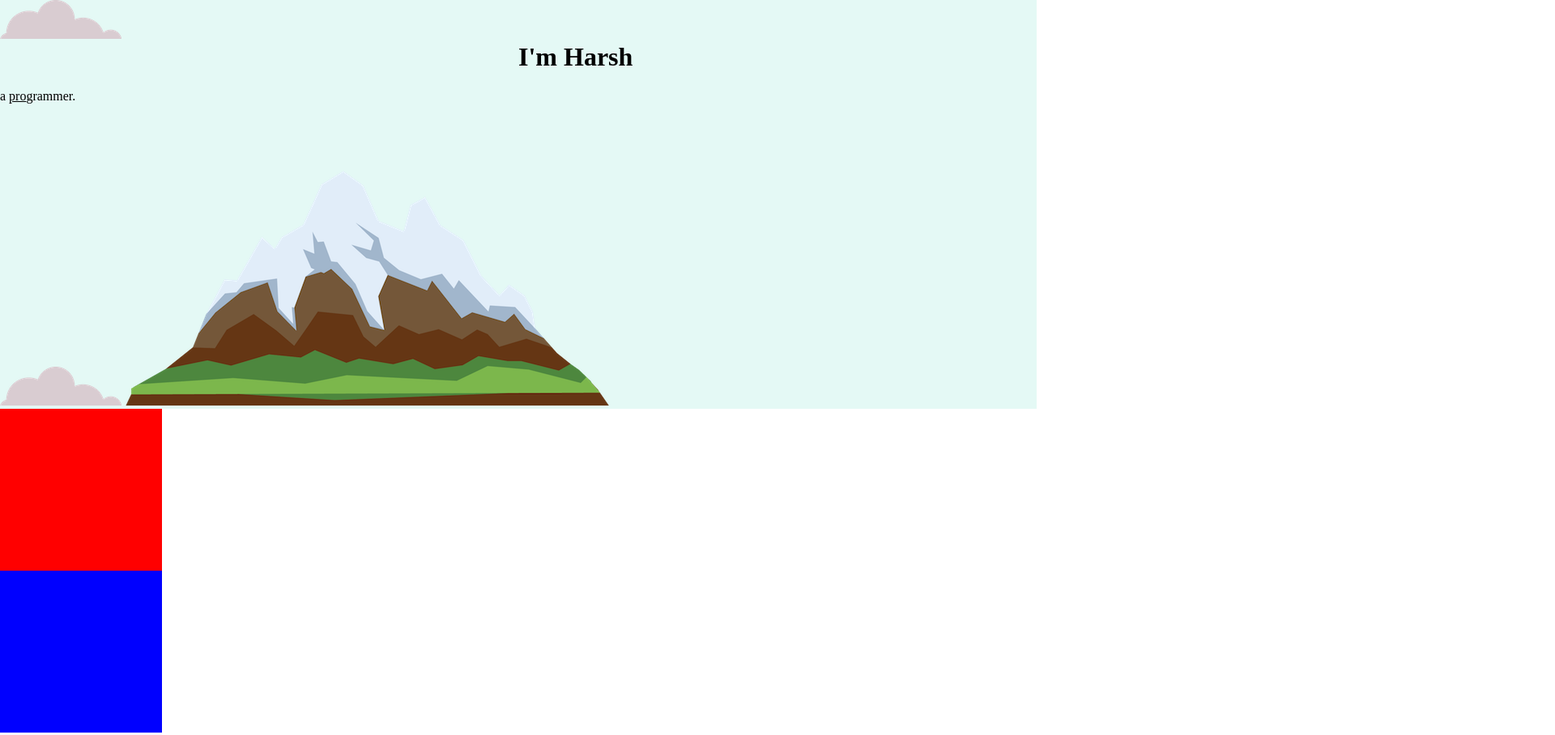
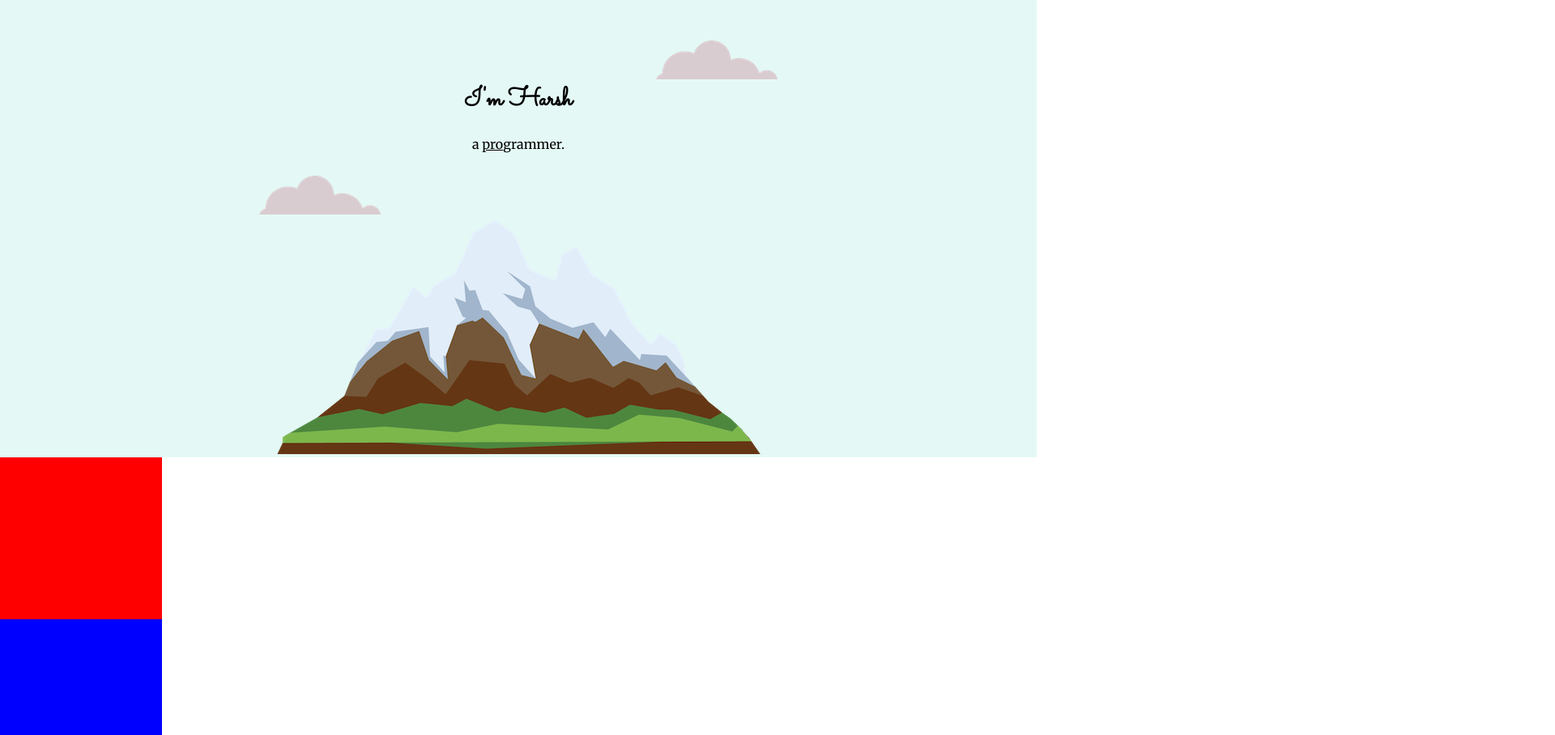
Before and after one commit to Codelif/Harsh, a plain HTML site: page index.html in a window 1280 px wide. Shown: the top 908 px of the page at 81% size, 1920 px wide, since content can reach past the window. Drawn offline with Linux system fonts and the light colour scheme.

Commit message:
Font Styling

```diff
--- a/css/styles.css
+++ b/css/styles.css
@@ -1,5 +1,7 @@
 .topcontainer {
     background-color: #e4f9f5;
+    position: relative;
+    padding-top: 100px;
 }
 .middlecontainer {
     background-color: red;
@@ -13,13 +15,30 @@
 }
 body {
     margin: 0;
+    text-align: center;
+    font-family: 'Merriweather', serif;
 }
 h1 {
     margin-top: 0;
-    position: relative;
-    left : 50%;
+    font-family: 'Sacramento', cursive;
+}
+h2 {
+    font-family: 'Montserrat', sans-serif;
+}
+h3 {
+    font-family: 'Montserrat', sans-serif;
 }
 
 .pro {
     text-decoration: underline;
 }
+.bottom-cloud{
+    position: absolute;
+    bottom: 300px;
+    left: 25%;
+}
+.top-cloud {
+    position: absolute;
+    top: 50px;
+    right: 25%;
+}
--- a/index.html
+++ b/index.html
@@ -4,15 +4,16 @@
     <meta charset="UTF-8">
     <meta name="viewport" content="width=device-width, initial-scale=1.0">
     <title>Harsh Sharma</title>
+    <link href="https://fonts.googleapis.com/css2?family=Merriweather&family=Montserrat&family=Sacramento&display=swap" rel="stylesheet">
     <link rel="stylesheet" href="css/styles.css">
     <link rel="shortcut icon" href="res/favicon.ico" type="image/x-icon">
 </head>
 <body>
     <div class="topcontainer">
-        <img src="res/cloud.png" alt="cloud-img">
+        <img class="top-cloud" src="res/cloud.png" alt="cloud-img">
         <h1>I'm Harsh</h1>
         <p>a <span class="pro">pro</span>grammer.</p>
-        <img src="res/cloud.png" alt="cloud-img">
+        <img class="bottom-cloud" src="res/cloud.png" alt="cloud-img">
         <img src="res/mountain.png" alt="mountain-img">
     </div>
     <div class="middlecontainer"></div>
```
